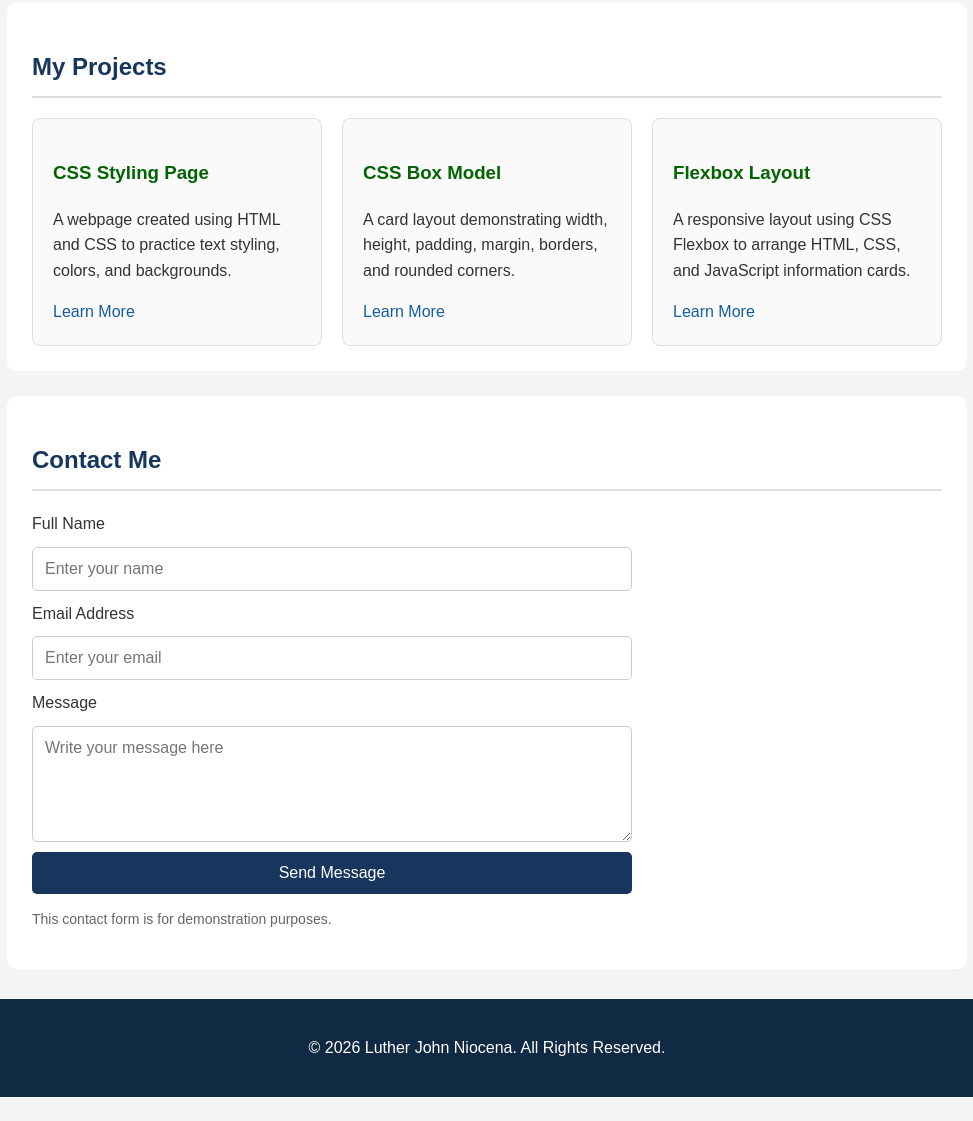
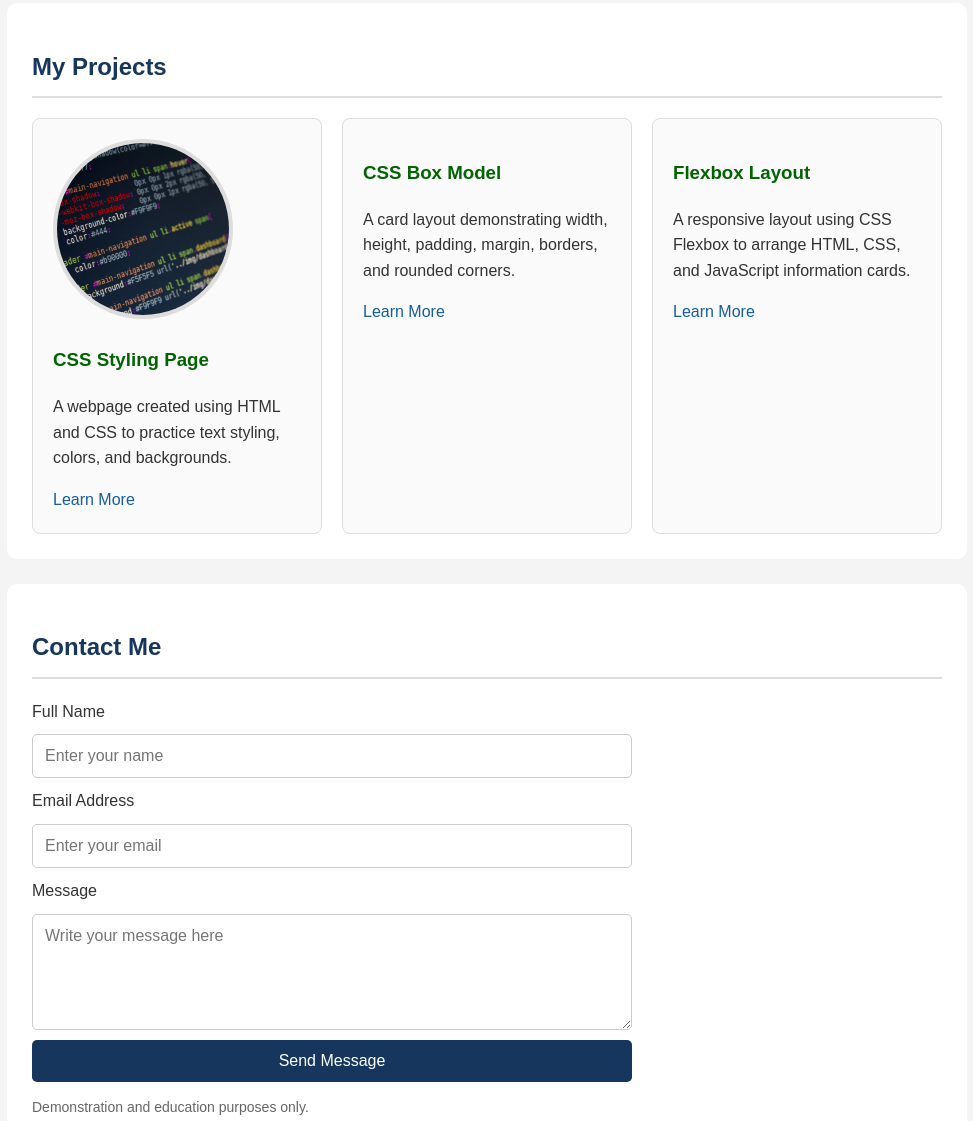
Before and after one commit to JohnGHLJN/WebTech, a plain HTML site: page student-profile/index.html in a window 1280 px wide. Shown: the part 865-1986 px from the top of the page, without its empty margins (153-1126 px from the left). Before the commit the page ends 1962 px from the top, so only its background shows below. Drawn offline with Linux system fonts and the light colour scheme; files whose address does not match are found by name.

Commit message:
Completed CSS Fundamentals Activity

```diff
--- a/student-profile/index.html
+++ b/student-profile/index.html
@@ -47,7 +47,7 @@
             </div>
         </section>
 
-        <!-- Skills Section -->
+        <!-- comment -->
         <section id="skills">
             <h2>My Skills</h2>
 
@@ -61,13 +61,18 @@
             </ul>
         </section>
 
-        <!-- Projects Section -->
+        <!-- Projects  -->
         <section id="projects">
             <h2>My Projects</h2>
 
             <div class="card-container">
 
                 <div class="card">
+                    <img src="images/imagecss.webp"
+                     alt="css picture"
+                     class="profile-image">
+
+
                     <h3>CSS Styling Page</h3>
                     <p>
                         A webpage created using HTML and CSS
@@ -131,7 +136,7 @@
             </form>
 
             <p class="form-note">
-                This contact form is for demonstration purposes.
+                Demonstration and education purposes only.
             </p>
         </section>
 
```
Also changed, not shown: student-profile/images/imagecss.webp (added), student-profile/images/profile.jpg (added).
